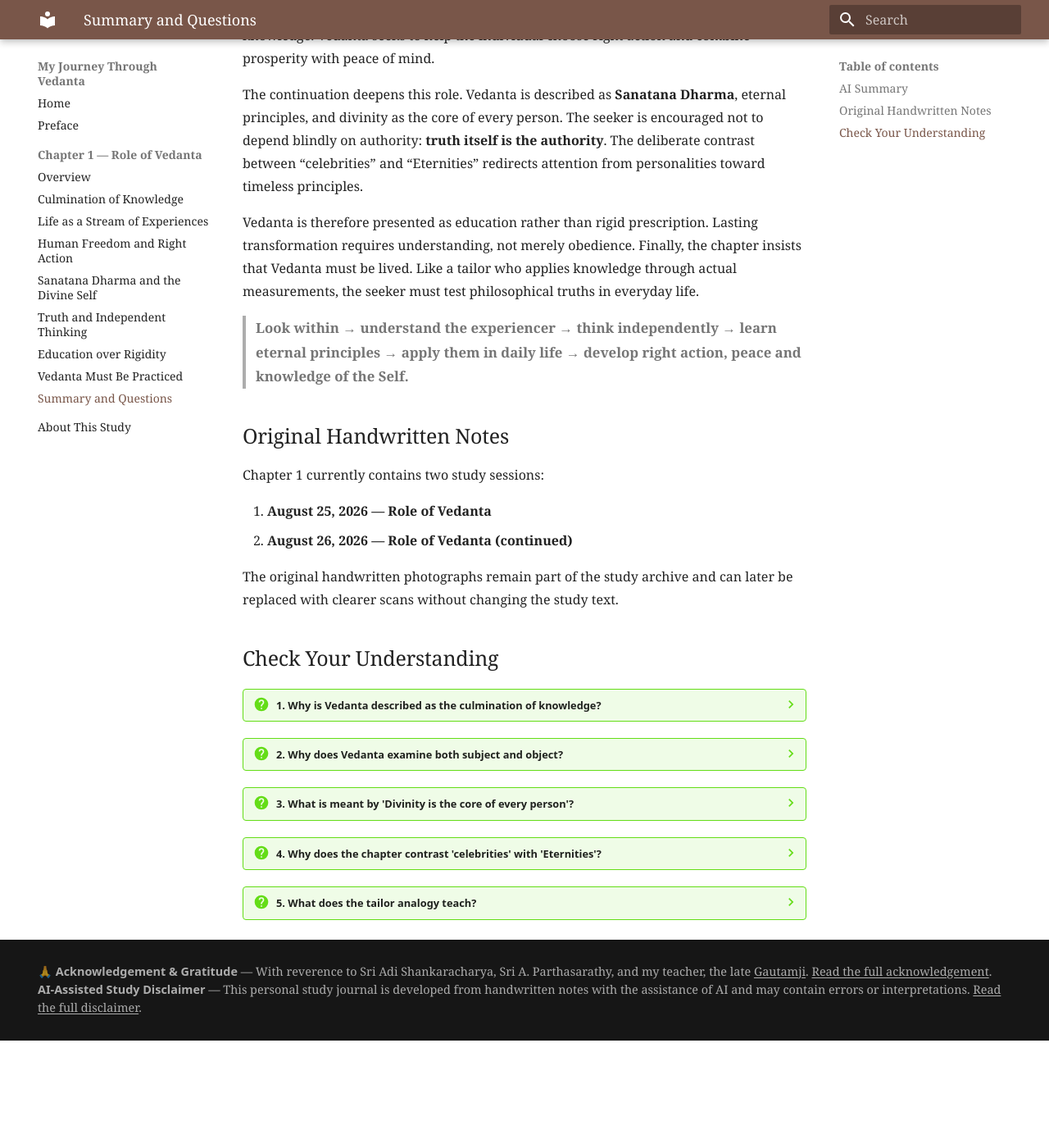
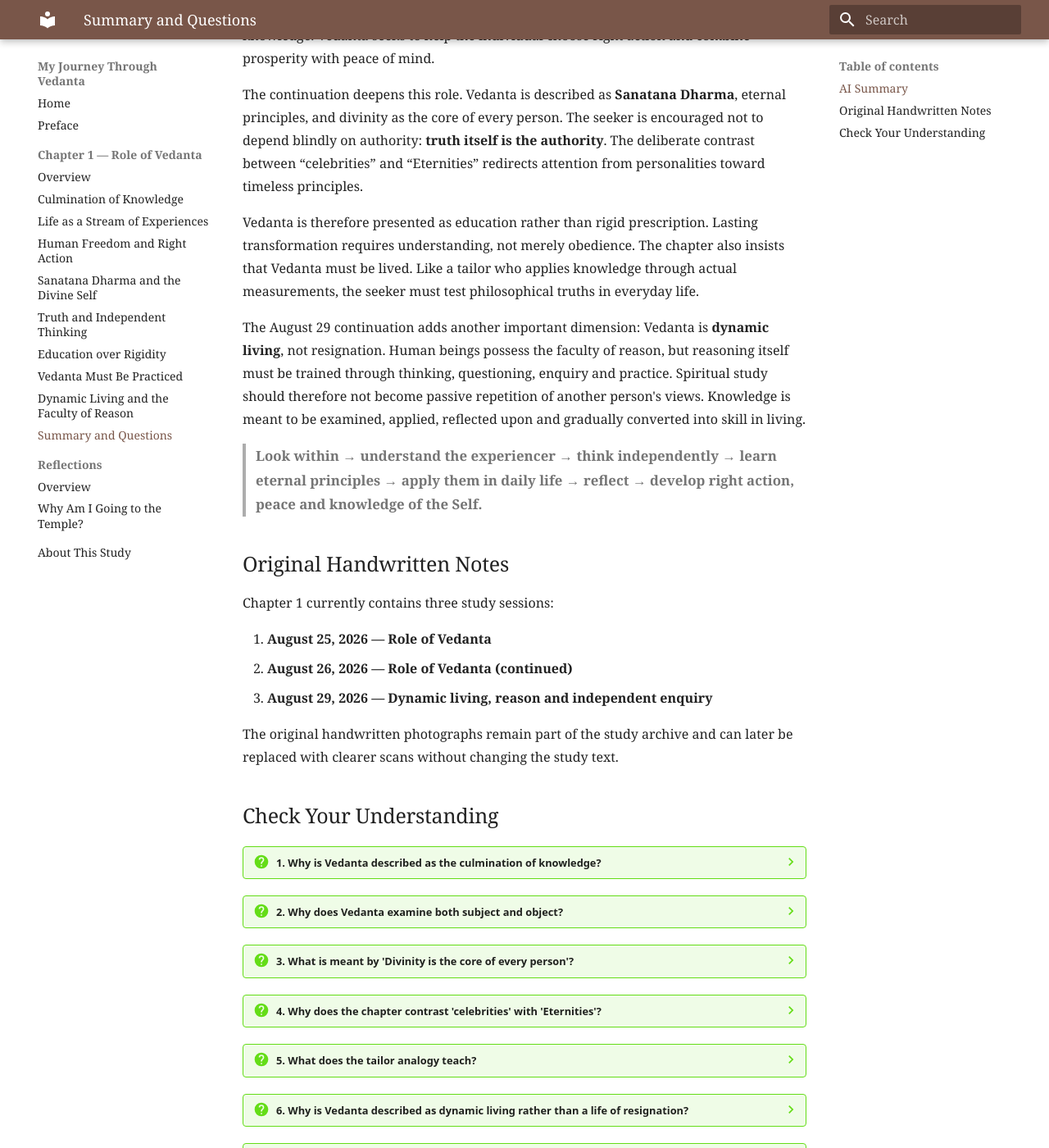
Before and after one commit to pavanturlapati/my-journey-through-vedanta, an MkDocs documentation site: the page built from docs/chapter-01/08-summary-and-questions.md, in a window 1280 px wide and 1400 px high, scrolled down 586 px. Shown: the whole window at 82% size. Built offline with MkDocs 1.6.1 and Material for MkDocs 9.7.7, drawn with Linux system fonts in a browser that asks for light colours; before the commit the page ends 1855 px from its top, so only the background shows below that; some of the changed text lies outside the part shown.

Commit message:
Add Aug 29 study and reflections

```diff
--- a/docs/chapter-01/08-summary-and-questions.md
+++ b/docs/chapter-01/08-summary-and-questions.md
@@ -12,16 +12,19 @@ Human beings possess freedom of choice, which creates the need for discriminatio
 
 The continuation deepens this role. Vedanta is described as <strong>Sanatana Dharma</strong>, eternal principles, and divinity as the core of every person. The seeker is encouraged not to depend blindly on authority: <strong>truth itself is the authority</strong>. The deliberate contrast between “celebrities” and “Eternities” redirects attention from personalities toward timeless principles.
 
-Vedanta is therefore presented as education rather than rigid prescription. Lasting transformation requires understanding, not merely obedience. Finally, the chapter insists that Vedanta must be lived. Like a tailor who applies knowledge through actual measurements, the seeker must test philosophical truths in everyday life.
+Vedanta is therefore presented as education rather than rigid prescription. Lasting transformation requires understanding, not merely obedience. The chapter also insists that Vedanta must be lived. Like a tailor who applies knowledge through actual measurements, the seeker must test philosophical truths in everyday life.
 
-> **Look within → understand the experiencer → think independently → learn eternal principles → apply them in daily life → develop right action, peace and knowledge of the Self.**
+The August 29 continuation adds another important dimension: Vedanta is **dynamic living**, not resignation. Human beings possess the faculty of reason, but reasoning itself must be trained through thinking, questioning, enquiry and practice. Spiritual study should therefore not become passive repetition of another person's views. Knowledge is meant to be examined, applied, reflected upon and gradually converted into skill in living.
+
+> **Look within → understand the experiencer → think independently → learn eternal principles → apply them in daily life → reflect → develop right action, peace and knowledge of the Self.**
 
 ## Original Handwritten Notes
 
-Chapter 1 currently contains two study sessions:
+Chapter 1 currently contains three study sessions:
 
 1. **August 25, 2026 — Role of Vedanta**
 2. **August 26, 2026 — Role of Vedanta (continued)**
+3. **August 29, 2026 — Dynamic living, reason and independent enquiry**
 
 The original handwritten photographs remain part of the study archive and can later be replaced with clearer scans without changing the study text.
 
@@ -41,3 +44,9 @@ The original handwritten photographs remain part of the study archive and can la
 
 ??? question "5. What does the tailor analogy teach?"
     Vedanta must be applied personally. Just as a tailor applies knowledge to actual measurements, the student must test philosophical principles against real thoughts, reactions, relationships and decisions in everyday life.
+
+??? question "6. Why is Vedanta described as dynamic living rather than a life of resignation?"
+    Because its principles are meant to guide thinking and action while a person participates fully in work, relationships and everyday responsibilities. The philosophy is to be lived, not reserved for withdrawal from life.
+
+??? question "7. Why must the faculty of reason be trained?"
+    Having the capacity to think does not guarantee clear reasoning. Like other skills, disciplined thinking develops through questioning, examining assumptions, applying knowledge and reflecting on experience.
--- a/mkdocs.yml
+++ b/mkdocs.yml
@@ -31,7 +31,11 @@ nav:
       - Truth and Independent Thinking: chapter-01/05-truth-and-independent-thinking.md
       - Education over Rigidity: chapter-01/06-rigidity-and-education.md
       - Vedanta Must Be Practiced: chapter-01/07-practice-vedanta.md
+      - Dynamic Living and the Faculty of Reason: chapter-01/09-reason-and-dynamic-living.md
       - Summary and Questions: chapter-01/08-summary-and-questions.md
+  - Reflections:
+      - Overview: reflections/index.md
+      - "Why Am I Going to the Temple?": reflections/2026-08-29-why-am-i-going-to-temple.md
   - About This Study: about.md
 
 markdown_extensions:
```
Also changed, not shown: docs/chapter-01/09-reason-and-dynamic-living.md (added, +63 -0 lines), docs/chapter-01/index.md (+4 -3 lines), docs/reflections/2026-08-29-why-am-i-going-to-temple.md (added, +53 -0 lines), docs/reflections/index.md (added, +9 -0 lines).
